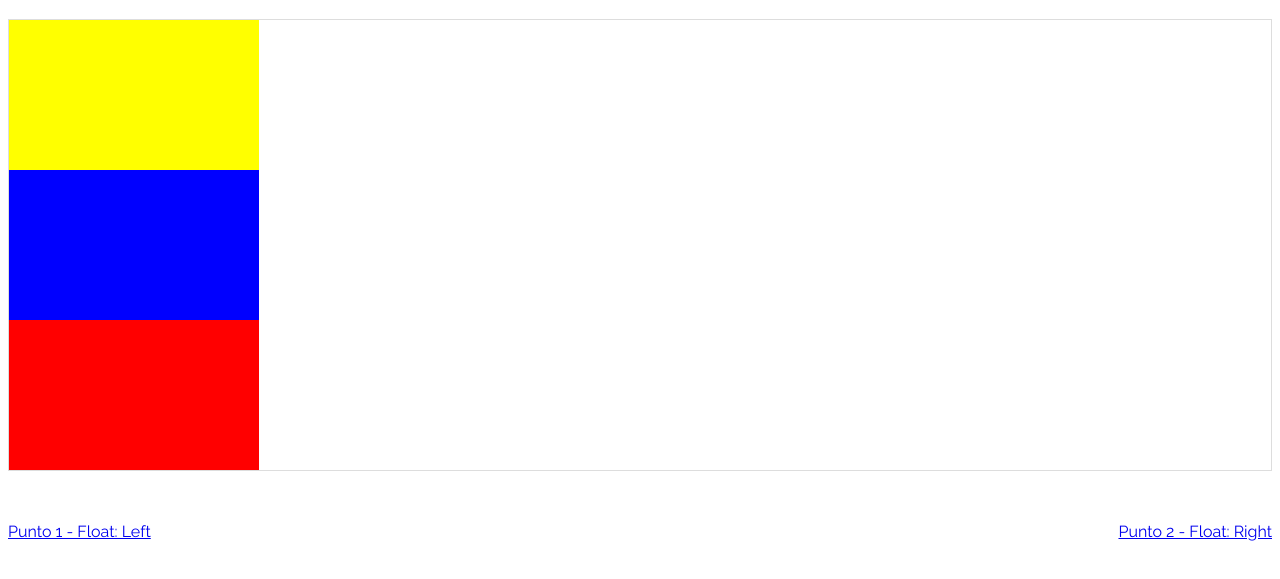
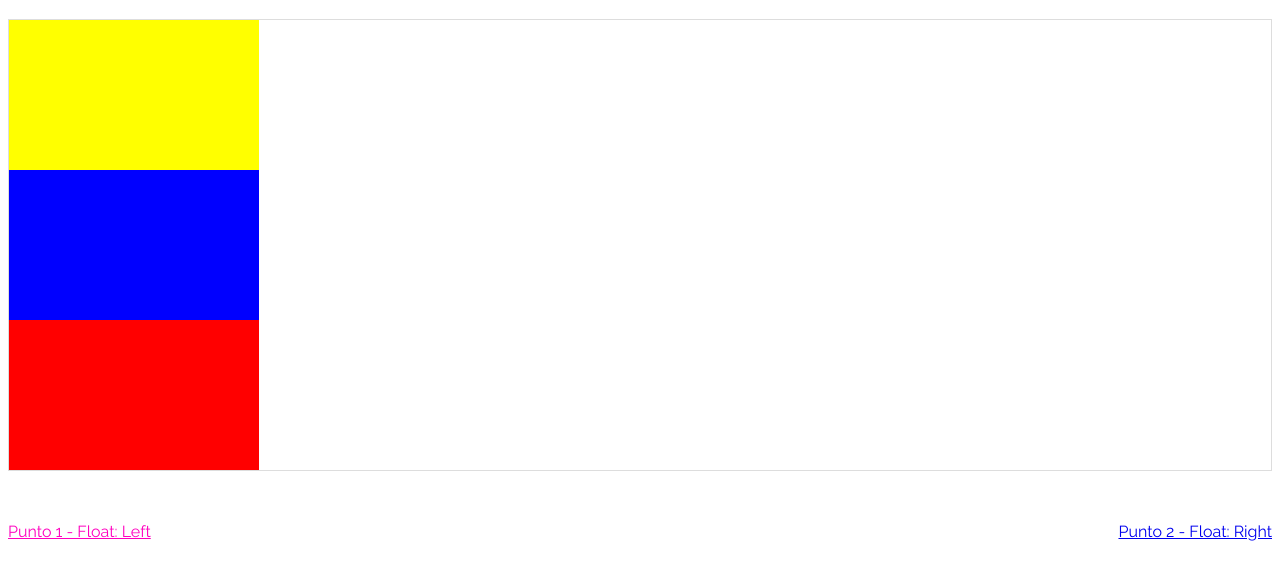
Before and after one commit to strongwarmi/LaBandera, a plain HTML site: page index.html in a window 1280 px wide. In both pictures the pointer is over the link "Punto 1 - Float: Left". Shown: the part 61-640 px from the top of the page. Drawn offline with Linux system fonts and the light colour scheme.

Commit message:
hover al enlace

```diff
--- a/assets/css/main.css
+++ b/assets/css/main.css
@@ -26,3 +26,6 @@ body{
 .Right{
   float: right;
 }
+a:hover{
+  color: #FF00BF;
+}
```
